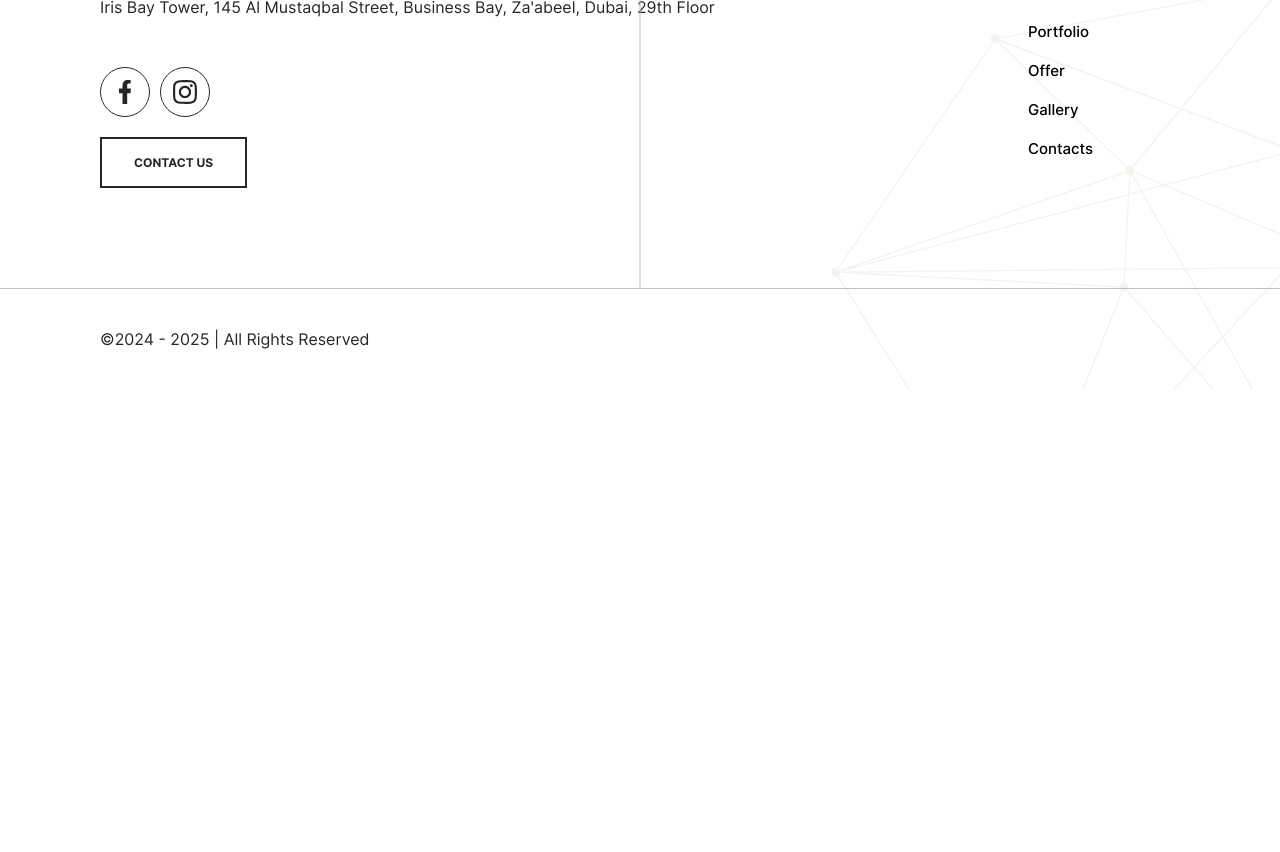
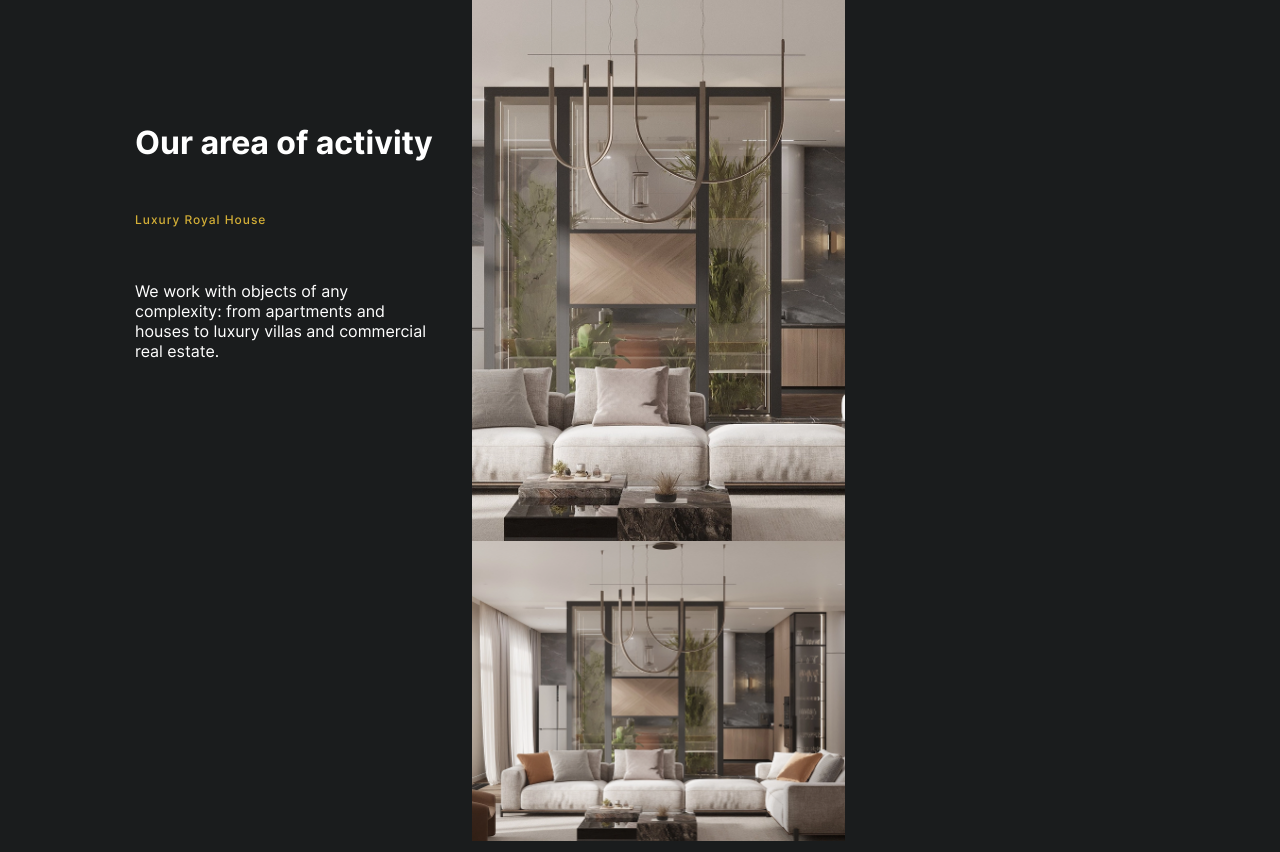
Before and after one commit to yuuikm/luxury-royal-house, a React (Vite) app: page /about in a window 1280 px wide. Shown: the part 3600-4452 px from the top of the page. Before the commit the page ends 3989 px from the top, so only its background shows below. Built offline with nearby package versions, Linux system fonts and the light colour scheme.

Commit message:
feat: about block component

```diff
--- a/src/components/AboutBlock/index.tsx
+++ b/src/components/AboutBlock/index.tsx
@@ -22,6 +22,20 @@
           <p className="about-block-description">{t('aboutPage.aboutBlockExperienceText')}</p>
           <Socials style="white" />
         </div>
+        <div className="about-block-one-third"></div>
+        <div className="about-block-one-third">
+          <h4 className="about-block-experience-title">{t('aboutPage.aboutActivityTitle')}</h4>
+          <SmTitle color="gold" />
+          <p className="about-block-description">{t('aboutPage.aboutActivityDescription')}</p>
+        </div>
+        <div className="about-block-one-third about-block-bg-img"></div>
+        <div className="about-block-one-third"></div>
+        <div className="about-block-one-third about-block-bg-img"></div>
+        <div className="about-block-one-third">
+          <h4 className="about-block-experience-title">{t('aboutPage.aboutMissionTitle')}</h4>
+          <SmTitle color="gold" />
+          <p className="about-block-description">{t('aboutPage.aboutMissionDescription')}</p>
+        </div>
       </div>
     </div>
   );
--- a/src/provider/i18n.ts
+++ b/src/provider/i18n.ts
@@ -82,6 +82,12 @@
         aboutBlockExperience: '22 years of experience',
         aboutBlockExperienceText:
           'During this time, we have successfully completed more than 500 unique projects, each of which has become the embodiment of impeccable quality, style and modern design',
+        aboutActivityTitle: 'Our area of activity',
+        aboutActivityDescription:
+          'We work with objects of any complexity: from apartments and houses to luxury villas and commercial real estate.',
+        aboutMissionTitle: 'Our mission',
+        aboutMissionDescription:
+          'Our mission is to transform your home or office into a unique space that combines functionality, aesthetics and comfort',
       },
       achievements: {
         projectsLabel: 'Completed projects',
--- a/src/styles/components/about-block.scss
+++ b/src/styles/components/about-block.scss
@@ -4,9 +4,10 @@
 
 .about-block-wrapper {
   display: flex;
+  flex-wrap: wrap;
 
   .about-block-one-third {
-    width: 33.333%;
+    width: 28%;
     padding: 150px 35px;
   }
 
```
Also changed, not shown: src/components/AboutBlock/OneThird/index.tsx (added, +30 -0 lines), src/components/AboutBlock/config.ts (added).
